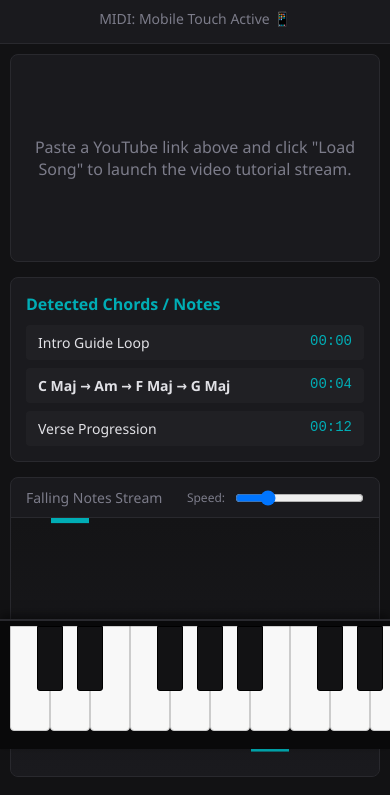
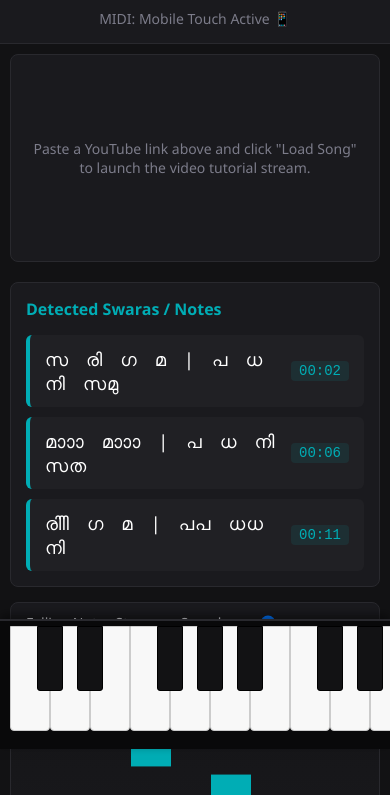
Before and after one commit to madhavkrishnasr-mk/Keyboard, a plain HTML site: page index.html in a window 390 px wide. Shown: the part 95-890 px from the top of the page. Drawn offline with Linux system fonts and the light colour scheme.

Commit message:
Refactor index.html for layout and style improvements
Updated title and various styles for improved layout and responsiveness. Modified comments for clarity and adjusted padding and margins in multiple sections.

```diff
--- a/index.html
+++ b/index.html
@@ -3,7 +3,7 @@
 <head>
   <meta charset="UTF-8">
   <meta name="viewport" content="width=device-width, initial-scale=1.0">
-  <title>Piano Learning Dashboard</title>
+  <title>Make it Karnatic</title>
   <style>
     * {
       box-sizing: border-box;
@@ -21,7 +21,7 @@
       overflow: hidden;
     }
 
-    /* Header & Input styling */
+    /* Header styling */
     header {
       background-color: #1a1a1e;
       padding: 15px 30px;
@@ -41,7 +41,7 @@
     .search-bar {
       display: flex;
       gap: 10px;
-      width: 50%;
+      width: 45%;
       max-width: 600px;
     }
 
@@ -68,6 +68,7 @@
       border-radius: 6px;
       cursor: pointer;
       font-weight: 600;
+      font-size: 14px;
       transition: background 0.2s;
     }
 
@@ -80,7 +81,7 @@
       color: #7c7c8a;
     }
 
-    /* Main Workspace Grid */
+    /* Main Grid Layout */
     .workspace {
       flex: 1;
       display: grid;
@@ -91,7 +92,6 @@
       overflow: hidden;
     }
 
-    /* Left panel: Video & Sidebar info */
     .left-panel {
       display: flex;
       flex-direction: column;
@@ -109,9 +109,11 @@
       align-items: center;
       color: #7c7c8a;
       text-align: center;
-      padding: 10px;
+      padding: 20px;
+      font-size: 14px;
     }
 
+    /* Notes Feed: Exclusively contains the Malayalam Notation script */
     .notes-feed {
       flex: 1;
       background: #1a1a1e;
@@ -125,7 +127,7 @@
 
     .notes-feed h3 {
       font-size: 16px;
-      margin-bottom: 10px;
+      margin-bottom: 15px;
       color: #00adb5;
     }
 
@@ -134,21 +136,33 @@
       flex: 1;
       display: flex;
       flex-direction: column;
-      gap: 8px;
+      gap: 10px;
     }
 
     .note-row {
       display: flex;
       justify-content: space-between;
-      padding: 8px 12px;
+      align-items: center;
+      padding: 12px 15px;
       background: #202024;
-      border-radius: 4px;
-      font-size: 14px;
+      border-radius: 6px;
+      border-left: 4px solid #00adb5;
+    }
+
+    .carnatic-notation {
+      font-size: 18px;
+      font-weight: 500;
+      color: #ffffff;
+      letter-spacing: 1px;
     }
 
     .note-timestamp {
       color: #00adb5;
       font-family: monospace;
+      font-size: 14px;
+      background: rgba(0, 173, 181, 0.1);
+      padding: 2px 8px;
+      border-radius: 4px;
     }
 
     /* Right panel: Visualizer Waterfall */
@@ -166,7 +180,7 @@
       padding: 10px 15px;
       border-bottom: 1px solid #29292e;
       font-size: 14px;
-      color: #7c7c8a;
+      color: #e1e1e6;
       display: flex;
       justify-content: space-between;
       align-items: center;
@@ -178,17 +192,13 @@
       gap: 10px;
     }
 
-    .controls-group label {
-      font-size: 12px;
-    }
-
     #visualizerCanvas {
       flex: 1;
       width: 100%;
       background: linear-gradient(to bottom, #141416, #1a1a1e);
     }
 
-    /* Bottom Panel: Keyboard Wrapper */
+    /* Bottom Piano Setup */
     .keyboard-container {
       height: 120px;
       background: #09090a;
@@ -212,7 +222,6 @@
       border-radius: 0 0 4px 4px;
       cursor: pointer;
       z-index: 1;
-      transition: background 0.1s;
     }
 
     .white-key:active, .white-key.active {
@@ -229,14 +238,13 @@
       position: absolute;
       z-index: 2;
       cursor: pointer;
-      transition: background 0.1s;
     }
 
     .black-key:active, .black-key.active {
       background: #3e3e44;
     }
 
-    /* Precise alignment of black keys relative to white keys */
+    /* Key alignments */
     .bk-1 { left: 27px; }
     .bk-2 { left: 67px; }
     .bk-3 { left: 147px; }
@@ -245,7 +253,7 @@
     .bk-6 { left: 307px; }
     .bk-7 { left: 347px; }
 
-    /* 📱 MOBILE RESPONSIVENESS MEDIA QUERY */
+    /* Mobile Responsive Layout overrides */
     @media (max-width: 768px) {
       body {
         overflow-y: auto;
@@ -271,10 +279,6 @@
         gap: 15px;
       }
 
-      .left-panel {
-        gap: 15px;
-      }
-
       .visualizer-panel {
         height: 300px;
       }
@@ -292,7 +296,7 @@
       }
 
       .piano {
-        padding-right: 20px; /* Prevents final keys sticking to edges on scroll */
+        padding-right: 20px;
       }
     }
   </style>
@@ -300,11 +304,13 @@
 <body>
 
   <header>
-    <div class="logo">🎹 PianoLabs AI</div>
+    <div class="logo">🎹 Make it Karnatic</div>
+
     <div class="search-bar">
-      <input type="text" id="youtubeUrl" placeholder="Paste YouTube Video URL here..." value="https://www.youtube.com/watch?v=dQw4w9WgXcQ">
+      <input type="text" id="youtubeUrl" placeholder="Paste YouTube Link here..." value="https://www.youtube.com/watch?v=dQw4w9WgXcQ">
       <button onclick="loadSong()">Load Song</button>
     </div>
+
     <div class="status-tag" id="midiStatus">MIDI: Mobile Touch Active 📱</div>
   </header>
 
@@ -316,20 +322,24 @@
       </div>
 
       <div class="notes-feed">
-        <h3>Detected Chords / Notes</h3>
+        <h3>Detected Swaras / Notes</h3>
         <div class="notes-list" id="notesList">
+
           <div class="note-row">
-            <span>Intro Guide Loop</span>
-            <span class="note-timestamp">00:00</span>
+            <div class="carnatic-notation">സ &nbsp; രി &nbsp; ഗ &nbsp; മ &nbsp; | &nbsp; പ &nbsp; ധ &nbsp; നി &nbsp; സമു</div>
+            <span class="note-timestamp">00:02</span>
           </div>
+
           <div class="note-row">
-            <strong>C Maj → Am → F Maj → G Maj</strong>
-            <span class="note-timestamp">00:04</span>
+            <div class="carnatic-notation">മാാാ &nbsp; മാാാ &nbsp; | &nbsp; പ &nbsp; ധ &nbsp; നി &nbsp; സത</div>
+            <span class="note-timestamp">00:06</span>
           </div>
+
           <div class="note-row">
-            <span>Verse Progression</span>
-            <span class="note-timestamp">00:12</span>
+            <div class="carnatic-notation">രിിി &nbsp; ഗ &nbsp; മ &nbsp; | &nbsp; പപ &nbsp; ധധ &nbsp; നി</div>
+            <span class="note-timestamp">00:11</span>
           </div>
+
         </div>
       </div>
     </div>
@@ -372,7 +382,7 @@
   </div>
 
   <script>
-    // 1. YouTube Extraction & Embedding System
+    // 1. YouTube Video Embedding system
     function loadSong() {
       const urlInput = document.getElementById('youtubeUrl').value;
       const videoContainer = document.getElementById('videoContainer');
@@ -394,11 +404,9 @@
       }
     }
 
-    // 2. Interactive Click Visual Indicator
+    // 2. Interactive Key visual response triggers
     function playKey(note) {
-      console.log("Synthesizer Key Triggered: " + note);
-
-      // Select the HTML element matching note to toggle visual flash feedback
+      console.log("Key Triggered: " + note);
       const targetKey = document.querySelector(`[data-note="${note}"]`);
       if(targetKey) {
         targetKey.classList.add('active');
@@ -406,7 +414,7 @@
       }
     }
 
-    // 3. Falling Canvas Animation Loop Engine
+    // 3. Falling Canvas Loop Engine with note letters drawn inside
     const canvas = document.getElementById('visualizerCanvas');
     const ctx = canvas.getContext('2d');
     const speedSlider = document.getElementById('speedSlider');
@@ -418,37 +426,40 @@
     window.addEventListener('resize', resizeCanvas);
     resizeCanvas();
 
-    // Track simulated positions of falling block notes
+    // Added explicit 'label' fields to display notation symbols inside falling nodes
     let noteStreams = [
-      { x: 40,  y: 0,    w: 38, h: 50 },
-      { x: 120, y: -160, w: 38, h: 70 },
-      { x: 240, y: -80,  w: 38, h: 40 }
+      { x: 40,  y: 0,    w: 40, h: 55, label: 'S' },
+      { x: 120, y: -160, w: 40, h: 70, label: 'R' },
+      { x: 200, y: -80,  w: 40, h: 55, label: 'G' },
+      { x: 280, y: -260, w: 40, h: 80, label: 'M' }
     ];
 
     function animate() {
       ctx.clearRect(0, 0, canvas.width, canvas.height);
-
-      // Dynamically fetch current slider speed value
       const speed = parseInt(speedSlider.value, 10);
 
-      ctx.fillStyle = '#00adb5';
-
       noteStreams.forEach(note => {
+        // Draw the colored block
+        ctx.fillStyle = '#00adb5';
         ctx.fillRect(note.x, note.y, note.w, note.h);
 
-        // Advance note downward
+        // Draw the block text label
+        ctx.fillStyle = '#ffffff';
+        ctx.font = 'bold 14px sans-serif';
+        ctx.textAlign = 'center';
+        ctx.textBaseline = 'middle';
+        // Position letter perfectly inside the center coordinates of the moving block
+        ctx.fillText(note.label, note.x + (note.w / 2), note.y + (note.h / 2));
+
         note.y += speed;
-
-        // Reset element position to cycle indefinitely once past screen lower-bound
         if (note.y > canvas.height) {
-          note.y = -60;
+          note.y = -90;
         }
       });
 
       requestAnimationFrame(animate);
     }
 
-    // Fire engine loop initializer
     animate();
   </script>
 </body>
```
